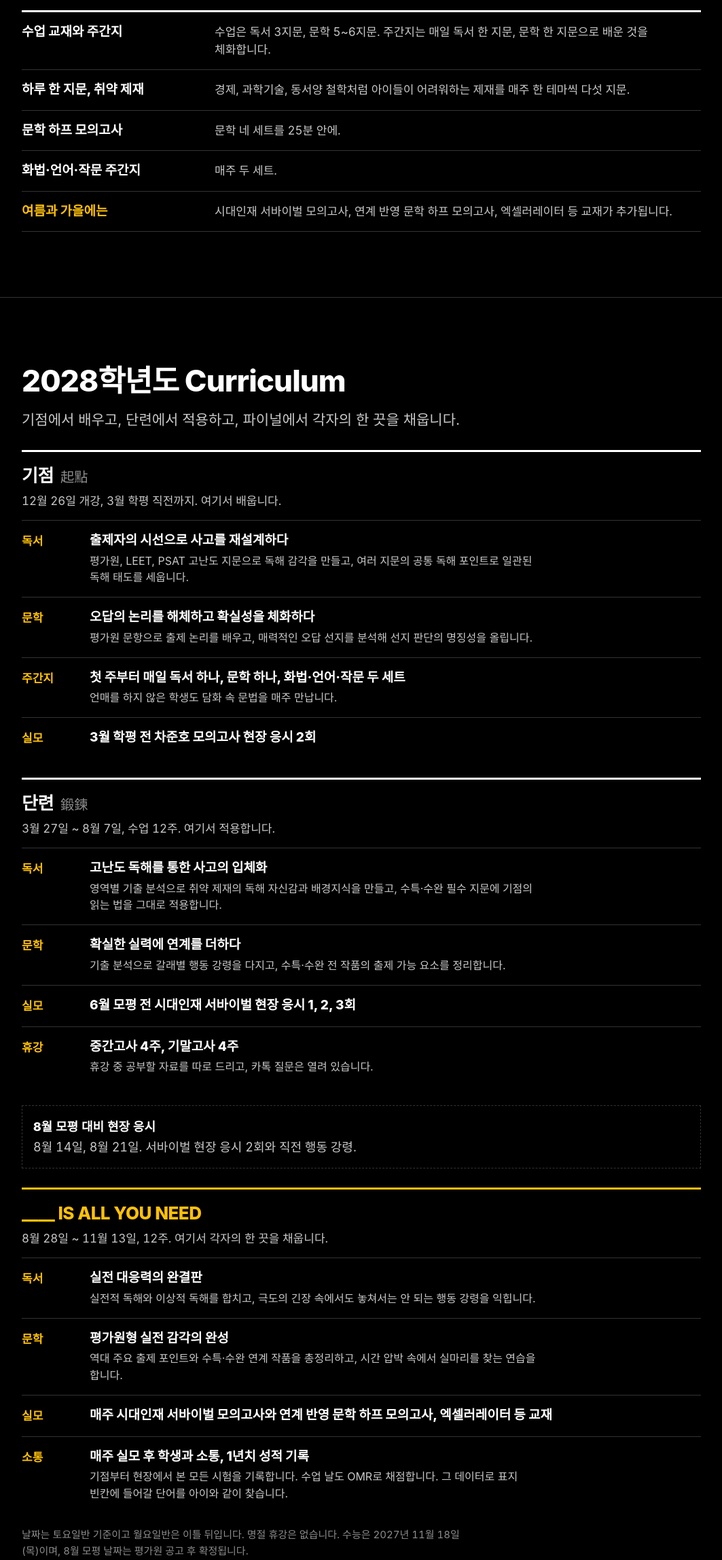
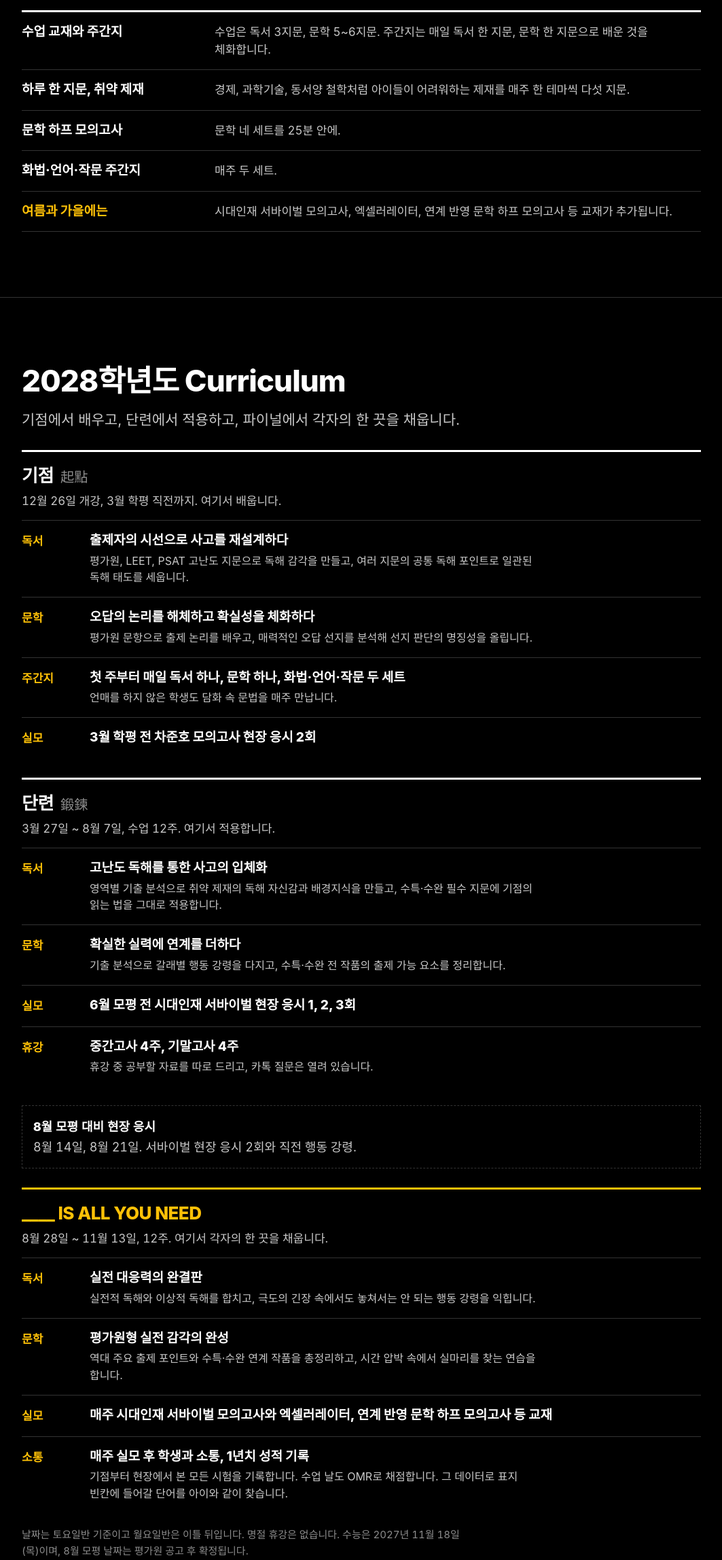
Before and after one commit to chajunho1515-stack/chajunho1515-stack.github.io, a plain HTML site: page index.html in a window 1280 px wide. Shown: the part 3349-5644 px from the top of the page at 68% size, without its empty margins (108-1171 px from the left). Drawn offline with Linux system fonts and the light colour scheme; a web font is replaced by a local one.

Commit message:
Swap the order of two materials in the summer and final-season lines
Co-Authored-By: Claude Fable 5.2 <noreply@anthropic.com>

```diff
--- a/index.html
+++ b/index.html
@@ -245,7 +245,7 @@ footer a:hover{color:var(--yellow)}
       <li><b>하루 한 지문, 취약 제재</b><span>경제, 과학기술, 동서양 철학처럼 아이들이 어려워하는 제재를 매주 한 테마씩 다섯 지문.</span></li>
       <li><b>문학 하프 모의고사</b><span>문학 네 세트를 25분 안에.</span></li>
       <li><b><span class="nb">화법·언어·작문</span> 주간지</b><span>매주 두 세트.</span></li>
-      <li><b class="y">여름과 가을에는</b><span>시대인재 서바이벌 모의고사, 연계 반영 문학 하프 모의고사, 엑셀러레이터 등 교재가 추가됩니다.</span></li>
+      <li><b class="y">여름과 가을에는</b><span>시대인재 서바이벌 모의고사, 엑셀러레이터, 연계 반영 문학 하프 모의고사 등 교재가 추가됩니다.</span></li>
     </ul>
   </div>
 </section>
@@ -285,7 +285,7 @@ footer a:hover{color:var(--yellow)}
       <dl class="rows">
         <div><dt>독서</dt><dd><strong>실전 대응력의 완결판</strong><span>실전적 독해와 이상적 독해를 합치고, 극도의 긴장 속에서도 놓쳐서는 안 되는 행동 강령을 익힙니다.</span></dd></div>
         <div><dt>문학</dt><dd><strong>평가원형 실전 감각의 완성</strong><span>역대 주요 출제 포인트와 <span class="nb">수특·수완</span> 연계 작품을 총정리하고, 시간 압박 속에서 실마리를 찾는 연습을 합니다.</span></dd></div>
-        <div><dt>실모</dt><dd><strong>매주 시대인재 서바이벌 모의고사와 <span class="nb">연계 반영</span> 문학 하프 모의고사, <span class="nb">엑셀러레이터 등 교재</span></strong></dd></div>
+        <div><dt>실모</dt><dd><strong>매주 시대인재 서바이벌 모의고사와 엑셀러레이터, <span class="nb">연계 반영</span> 문학 하프 <span class="nb">모의고사 등 교재</span></strong></dd></div>
         <div><dt>소통</dt><dd><strong>매주 실모 후 학생과 소통, <span class="nb">1년치 성적 기록</span></strong><span>기점부터 현장에서 본 모든 시험을 기록합니다. 수업 날도 OMR로 채점합니다. 그 데이터로 표지 빈칸에 들어갈 단어를 아이와 같이 찾습니다.</span></dd></div>
       </dl>
     </div>
```
